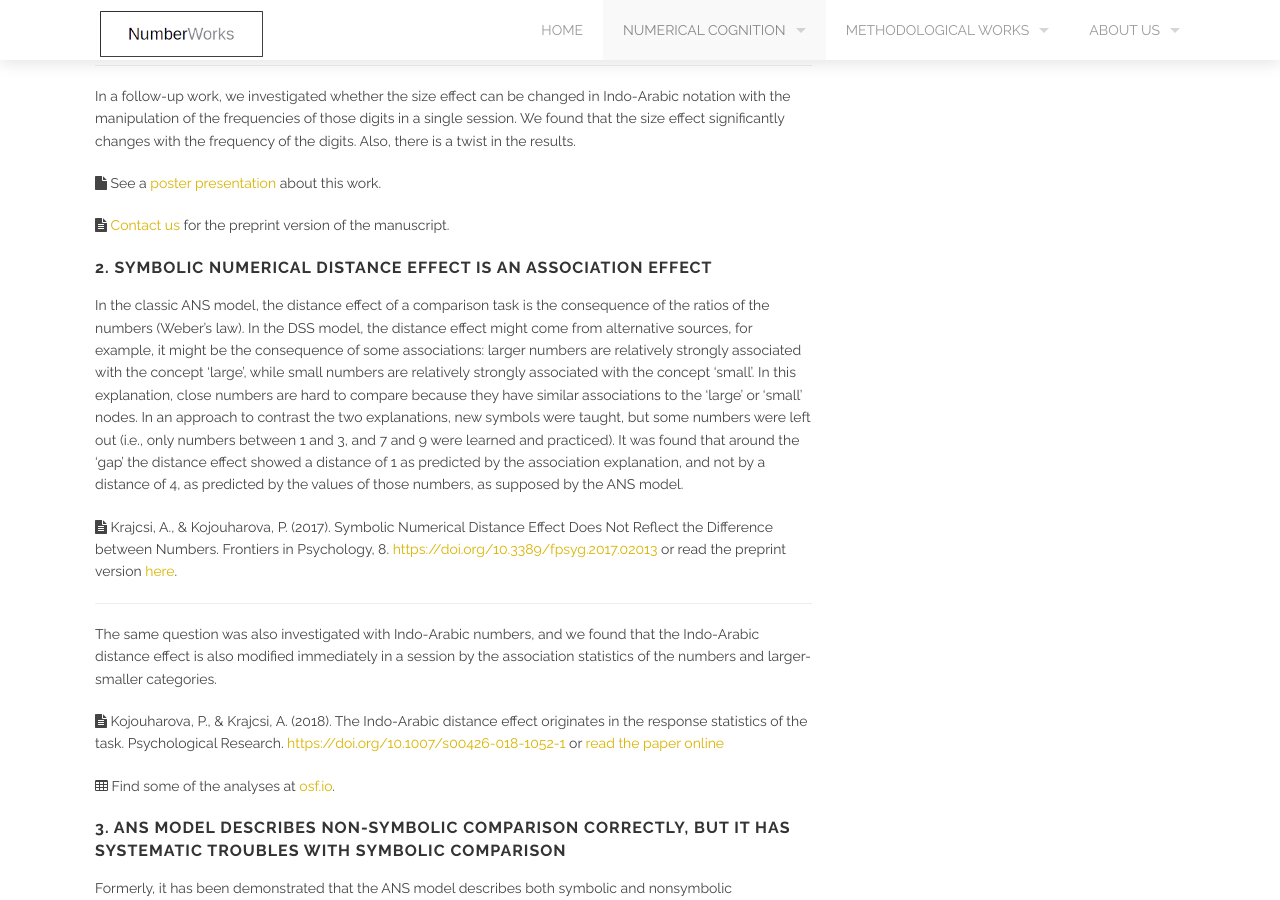
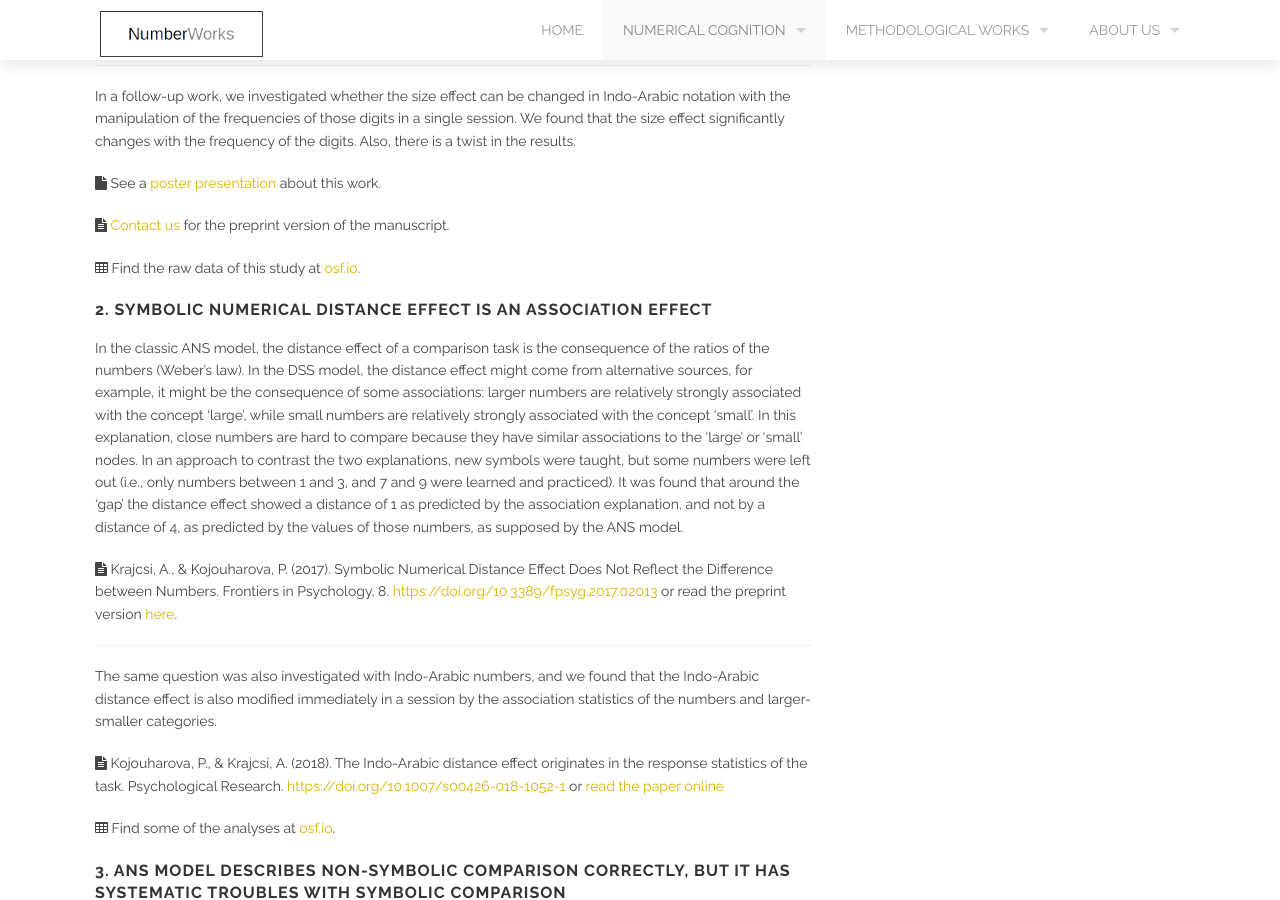
Before and after one commit to theNumberWorks/numberworks_website, a Jekyll site: the page built from discrete_semantic_system.md, in a window 1280 px wide and 900 px high, scrolled down 1541 px. Built offline with Jekyll 4.4.1, drawn with Linux system fonts in a browser that asks for light colours.

Commit message:
add DSS raw data link

```diff
--- a/discrete_semantic_system.md
+++ b/discrete_semantic_system.md
@@ -33,6 +33,8 @@ In a follow-up work, we investigated whether the size effect can be changed in I
 <i class='fa fa-file'></i> See a [poster presentation](http://www.cecog.eu/pastConf_pic/2017/posters/Petia_The%20numerical%20size%20effect%20in%20symbolic%20numbers%20and%20everyday%20number%20frequency%2020170522.pdf) about this work.
 
 <i class='fa fa-file-text'></i> [Contact us](mailto:krajcsi+ANS_site@gmail.com?subject=Indo-Arabic%20size%20effect%20manuscript%20request) for the preprint version of the manuscript.
+
+<i class='fa fa-table'></i> Find the raw data of this study at [osf.io](https://osf.io/2hrms/).
 
 ### 2. Symbolic numerical distance effect is an association effect
 
```
